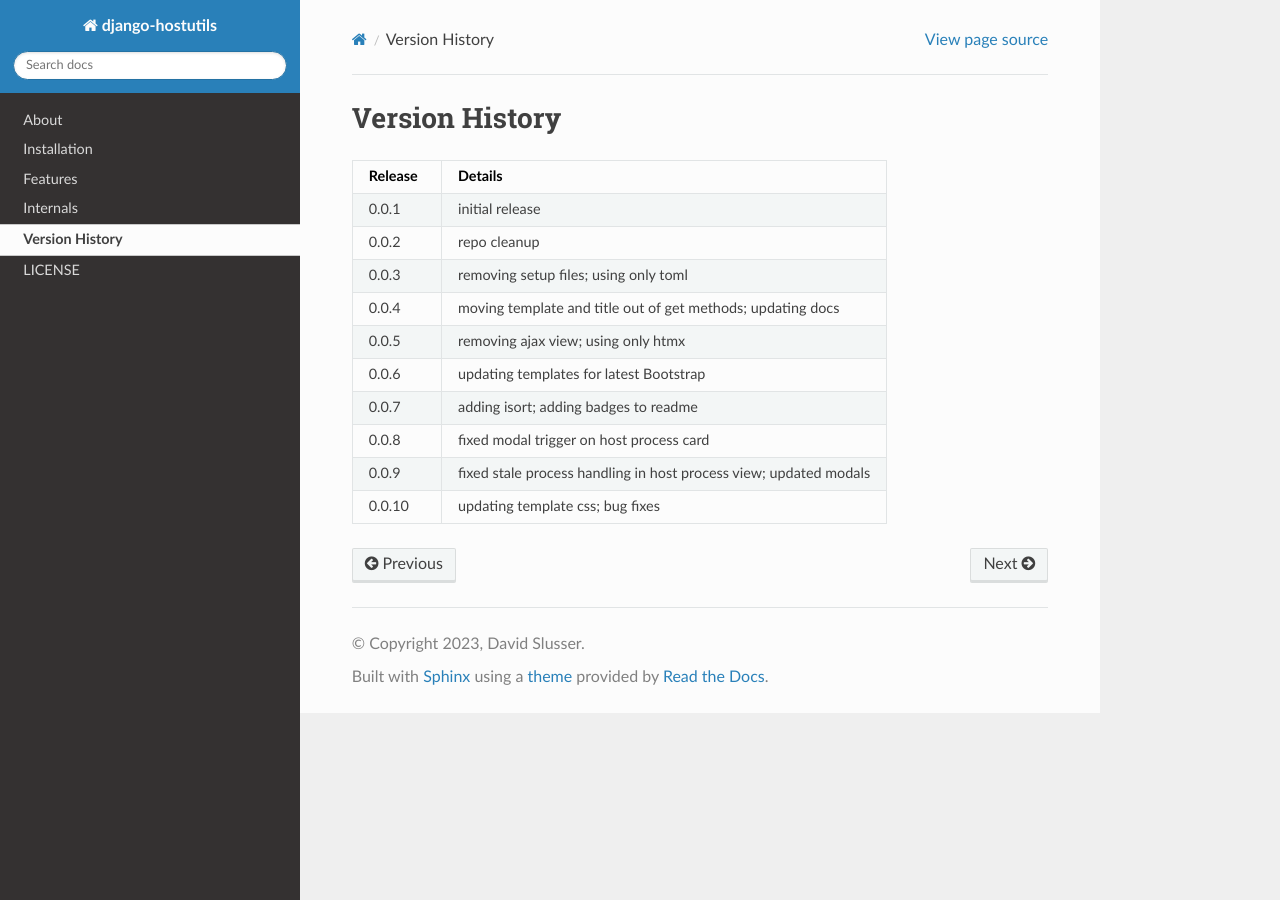
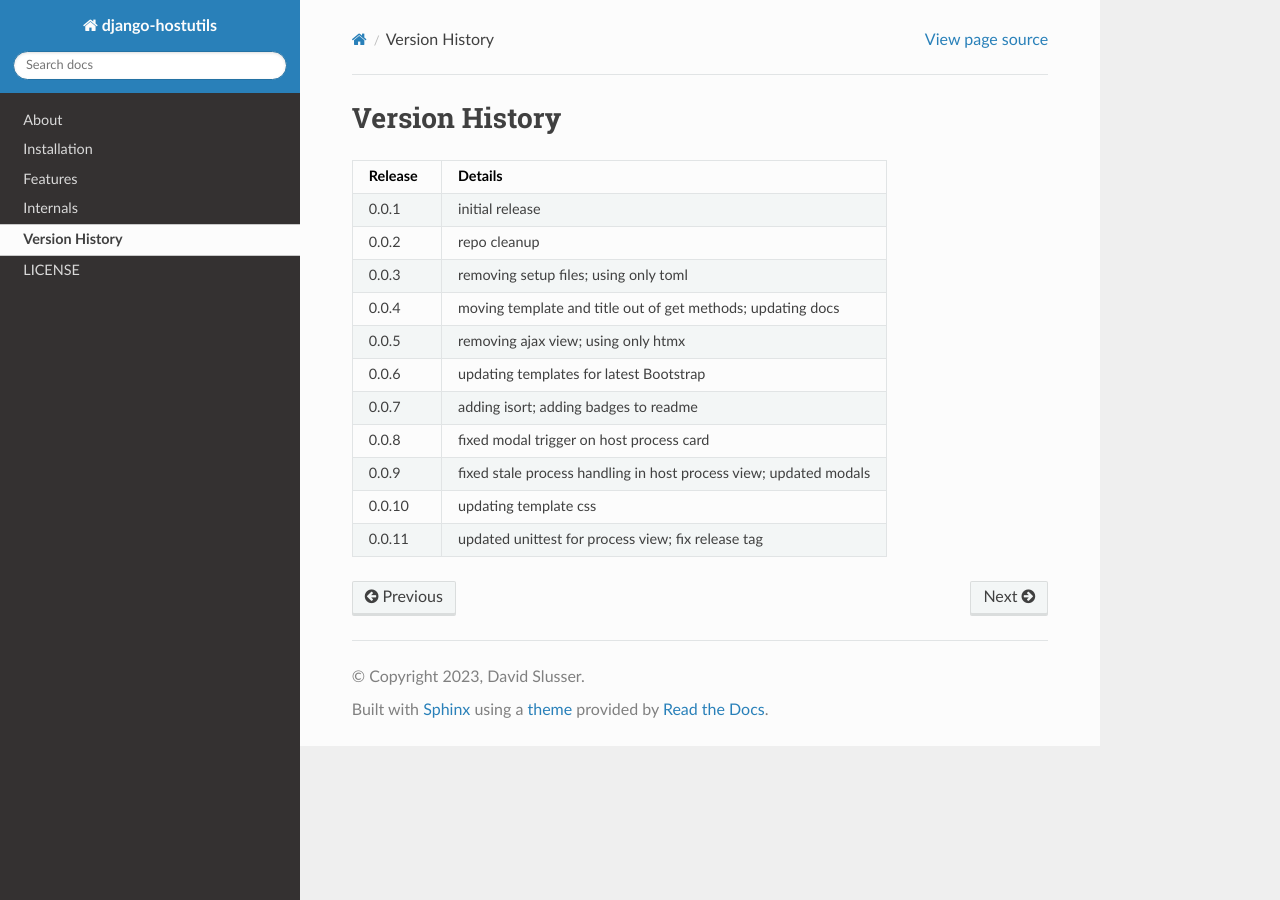
Before and after one commit to djangoaddicts/django-hostutils, a Sphinx documentation site: the page built from docs/source/version_history.rst, in a window 1280 px wide. Built offline with Sphinx 7.4.7 and the Read the Docs theme 2.0.0, drawn with Linux system fonts in a browser that asks for light colours.

```diff
--- a/docs/source/version_history.rst
+++ b/docs/source/version_history.rst
@@ -17,4 +17,5 @@
    "0.0.7", "adding isort; adding badges to readme"
    "0.0.8", "fixed modal trigger on host process card"
    "0.0.9", "fixed stale process handling in host process view; updated modals"
-   "0.0.10", "updating template css; bug fixes"
+   "0.0.10", "updating template css"
+   "0.0.11", "updated unittest for process view; fix release tag"
```
